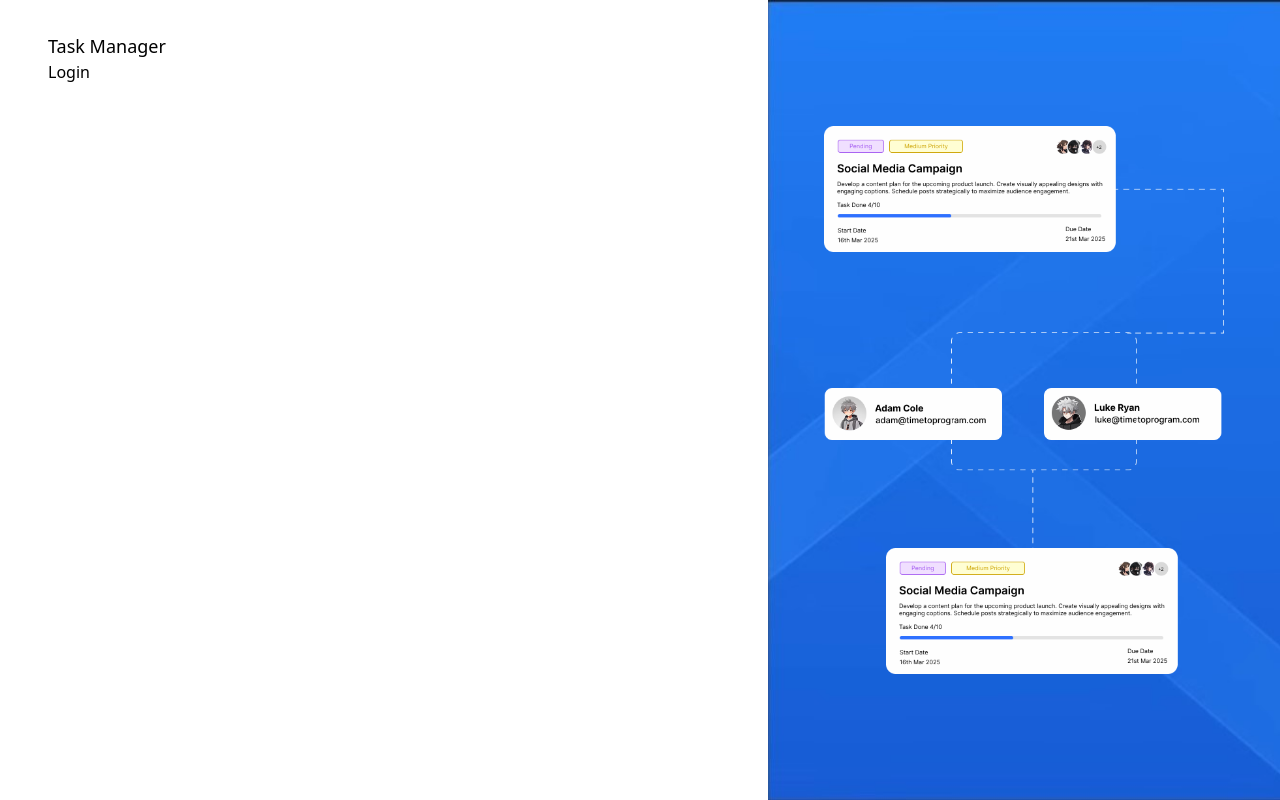
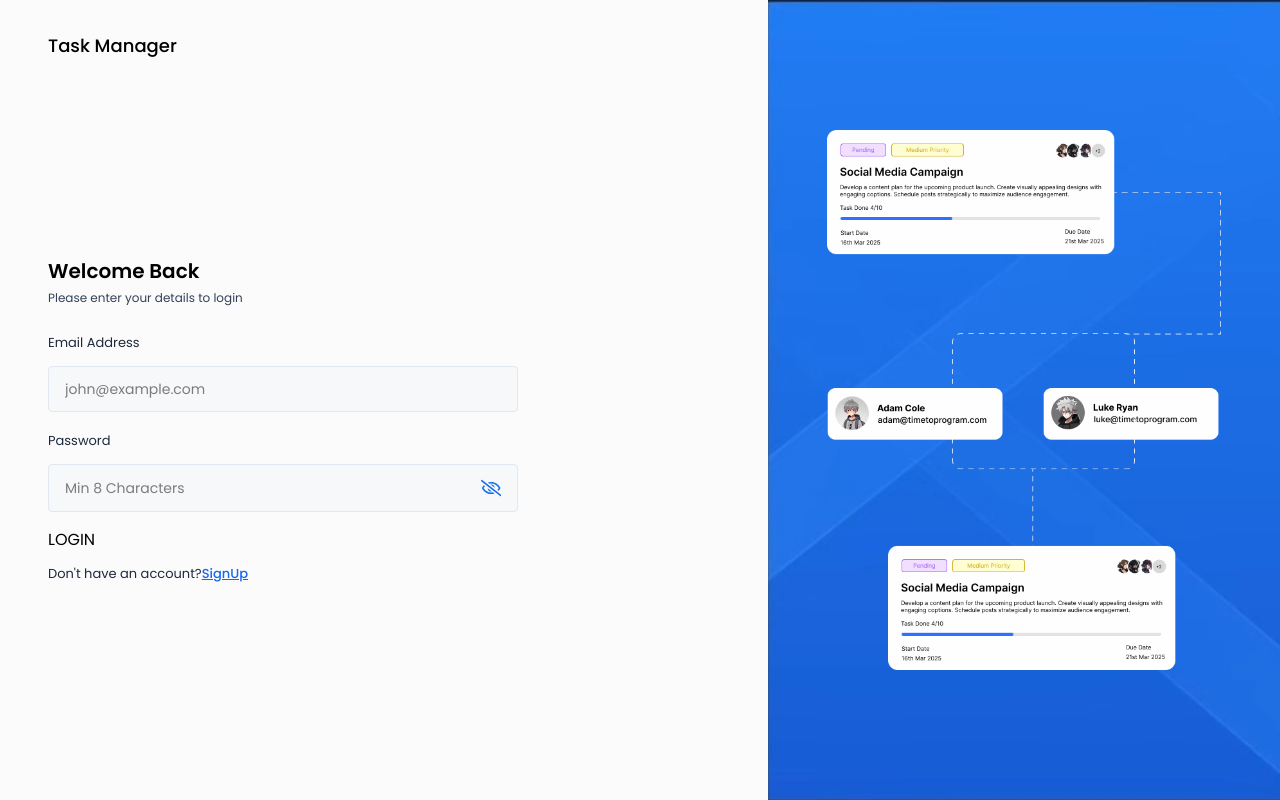
Before and after one commit to MI-Israr/Task-Management-Frontend, a React app: page /login in a window 1280 px wide. Built offline with nearby package versions, Linux system fonts and the light colour scheme; the HTML template or start-up script is replaced by a standard one.

Commit message:
making login page

```diff
--- a/package.json
+++ b/package.json
@@ -13,6 +13,7 @@
     "@tailwindcss/vite": "^4.1.18",
     "react": "^19.1.1",
     "react-dom": "^19.1.1",
+    "react-icons": "^5.5.0",
     "react-router-dom": "^7.9.4",
     "tailwindcss": "^4.1.18"
   },
--- /dev/null
+++ b/src/components/Inputs/Input.jsx
@@ -0,0 +1,46 @@
+import React, { useState } from "react";
+import { FaRegEye, FaRegEyeSlash } from "react-icons/fa";
+
+const Input = ({ value, onChange, type, placeholder, label }) => {
+  const [showPassword, setShowPassword] = useState(false);
+
+  const toggleShowPassword = () => {
+    setShowPassword(!showPassword);
+  };
+
+  return (
+    <div>
+      <label className="text-[13px] text-slate-800">{label}</label>
+      <div className="input-box">
+        <input
+          type={
+            type === "password" ? (showPassword ? "text" : "password") : type
+          }
+          placeholder={placeholder}
+          className="w-full bg-transparent outline-none"
+          value={value}
+          onChange={(e) => onChange(e)}
+        />
+        {type === "password" && (
+          <>
+            {showPassword ? (
+              <FaRegEye
+                size={22}
+                className="text-primary cursor pointer"
+                onClick={() => toggleShowPassword()}
+              />
+            ) : (
+              <FaRegEyeSlash
+                size={22}
+                className="text-primary cursor pointer"
+                onClick={() => toggleShowPassword()}
+              />
+            )}
+          </>
+        )}
+      </div>
+    </div>
+  );
+};
+
+export default Input;
--- a/src/components/layout/AuthLayout.jsx
+++ b/src/components/layout/AuthLayout.jsx
@@ -7,7 +7,7 @@ const AuthLayout = ({ children }) => {
         {children}
       </div>
       <div className="hidden md:flex w-[40vw] h-screen items-center justify-center bg-blue-50 bg-[url(/bg-img.jpg)] bg-cover bg-no-repeat">
-        <img src={UI_IMG} alt="" className="w-[400px]" />
+        <img src={UI_IMG} alt="" className="w-80 lg:w-[77%]" />
       </div>
     </div>
   );
--- a/src/index.css
+++ b/src/index.css
@@ -1 +1,23 @@
+@import url("https://fonts.googleapis.com/css2?family=Poppins:ital,wght@0,100;0,200;0,300;0,400;0,500;0,600;0,700;0,800;0,900;1,100;1,200;1,300;1,400;1,500;1,600;1,700;1,800;1,900&display=swap");
 @import "tailwindcss";
+
+@theme {
+  --font-display: "Poppins", "sans-serif";
+  --breakpoint-3xl: 1920px;
+  --color-primary: #1368ec;
+}
+
+@layer base {
+  html {
+    font-family: var(--font-display);
+  }
+
+  body {
+    background-color: #fcfbfc;
+    overflow-x: hidden;
+  }
+}
+
+.input-box {
+  @apply w-full flex justify-between gap-3 text-sm text-black bg-slate-100/50 rounded px-4 py-3 mb-4 mt-3 border border-slate-200 outline-none;
+}
--- a/src/pages/Auth/Login.jsx
+++ b/src/pages/Auth/Login.jsx
@@ -1,7 +1,57 @@
+import { useState } from "react";
 import AuthLayout from "../../components/layout/AuthLayout";
+import { Link, useNavigate } from "react-router-dom";
+import Input from "../../components/Inputs/Input";
 
 const Login = () => {
-  return <AuthLayout>Login</AuthLayout>;
+  const [email, setEmail] = useState("");
+  const [password, setPassword] = useState("");
+  const [error, setError] = useState(null);
+
+  const navigate = useNavigate();
+
+  const handleLogin = async (e) => {
+    e.preventDefault();
+  };
+
+  return (
+    <AuthLayout>
+      <div className="lg:w-[70%] h-3/4 md:h-full flex flex-col justify-center">
+        <h3 className="text-xl font-semibold text-black">Welcome Back</h3>
+        <p className="text-xs text-slate-700 mt-[5px] mb-6">
+          Please enter your details to login
+        </p>
+
+        <form onSubmit={handleLogin}>
+          <Input
+            value={email}
+            onChange={({ target }) => setEmail(target.value)}
+            type="text"
+            placeholder="john@example.com"
+            label="Email Address"
+          />
+          <Input
+            value={password}
+            onChange={({ target }) => setPassword(target.value)}
+            label="Password"
+            placeholder="Min 8 Characters"
+            type="password"
+          />
+
+          {error && <p className="text-red-500 text-xs pb-2.5">{error}</p>}
+
+          <button type="submit" className="btn-primary">LOGIN</button>
+
+          <p className="text-[13px] text-slate-800 mt-3">
+            Don't have an account?
+            <Link className="font-medium text-primary underline" to="/signup">
+            SignUp
+            </Link>
+          </p>
+        </form>
+      </div>
+    </AuthLayout>
+  );
 };
 
 export default Login;
```
Also changed, not shown: 1 other file (tests, documents, lock files or other folders).
